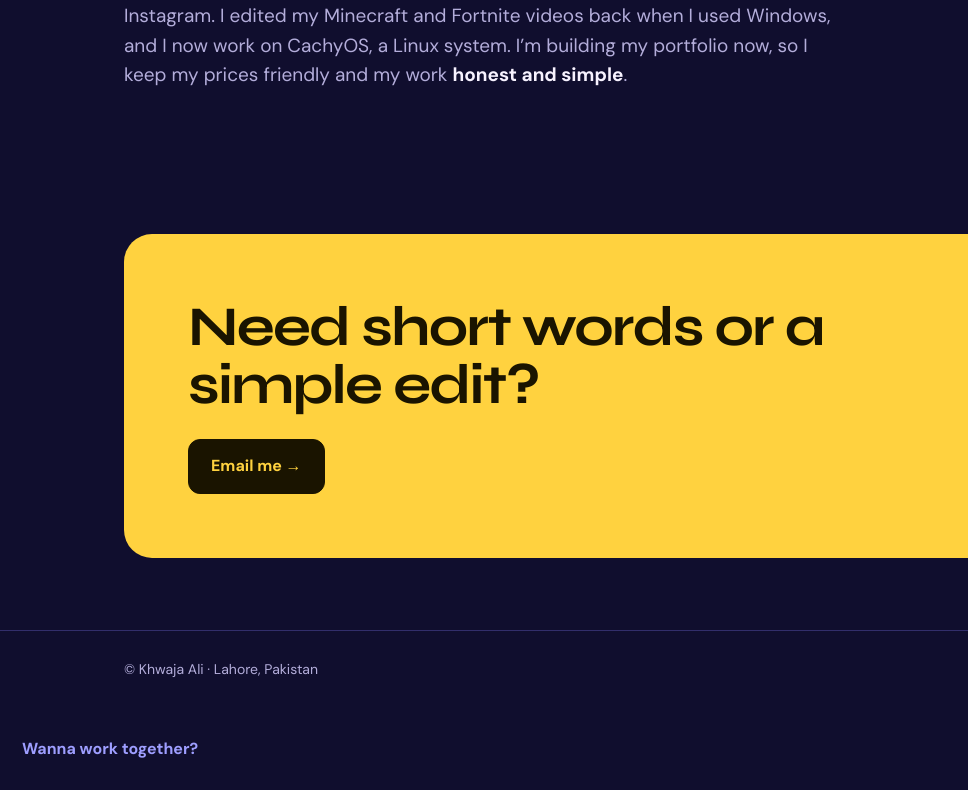
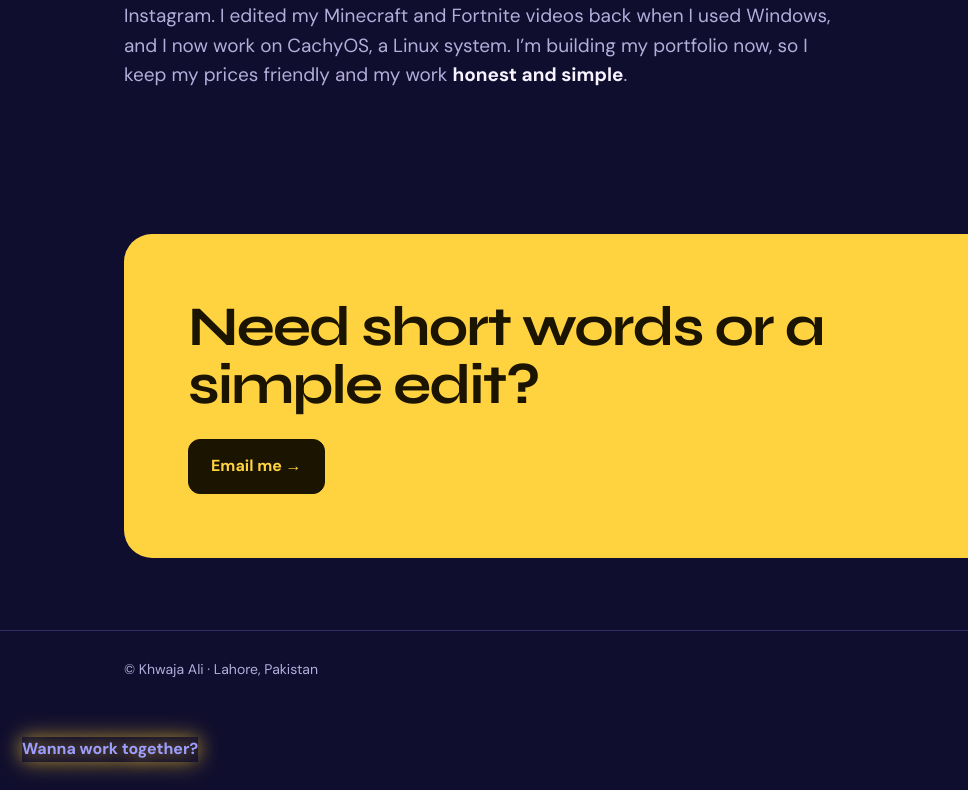
Before and after one commit to AlixAhmed/AlixAhmed.github.io, a plain HTML site: page index.html in a window 1280 px wide. Shown: the part 2491-3281 px from the top of the page, 0-968 px from the left. Drawn offline with Linux system fonts and the light colour scheme.

Commit message:
Update website

```diff
--- a/index.html
+++ b/index.html
@@ -207,4 +207,4 @@ els.forEach(function(el){el.classList.add('sd-rv');io.observe(el)})})();</script
 </html>
 
 
-<a class="sd-btn sd-cyan sd-wooble" href="https://www.instagram.com/" target="_blank" rel="noopener"><span class="sd-bounce">Wanna work together?</span></a>
+<a class="sd-btn sd-cyan sd-wooble" href="https://www.instagram.com/" target="_blank" rel="noopener"><span class="sd-bounce"><span class="sd-glow">Wanna work together?</span></span></a>
```
